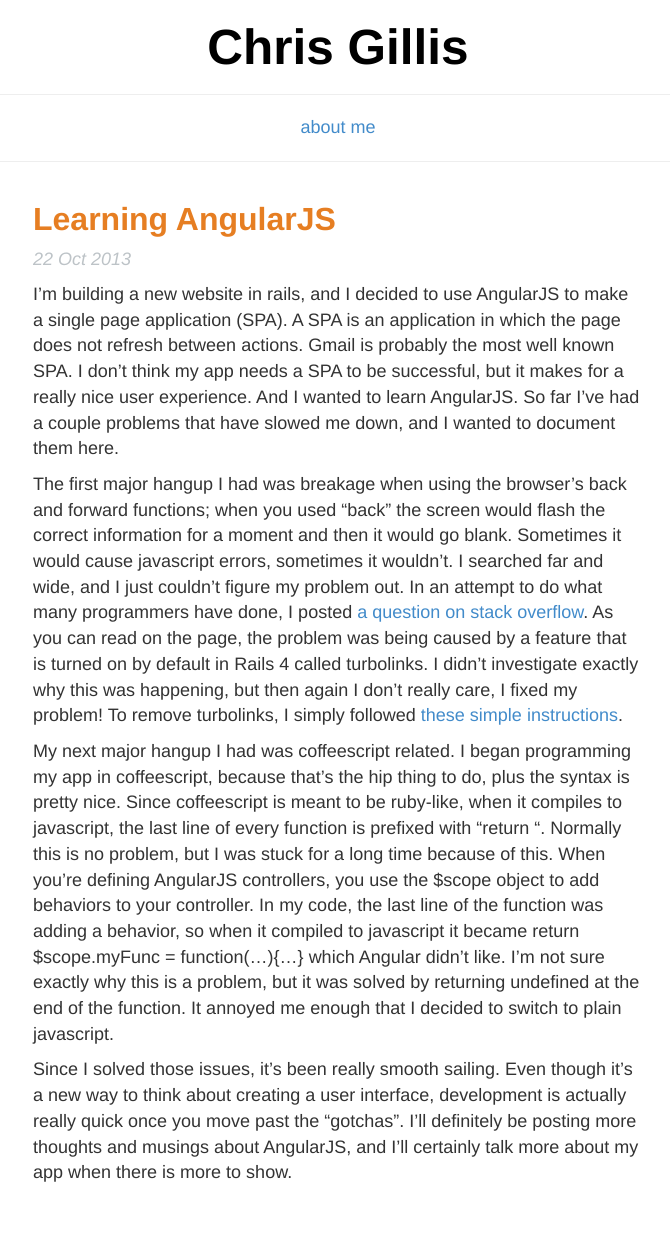
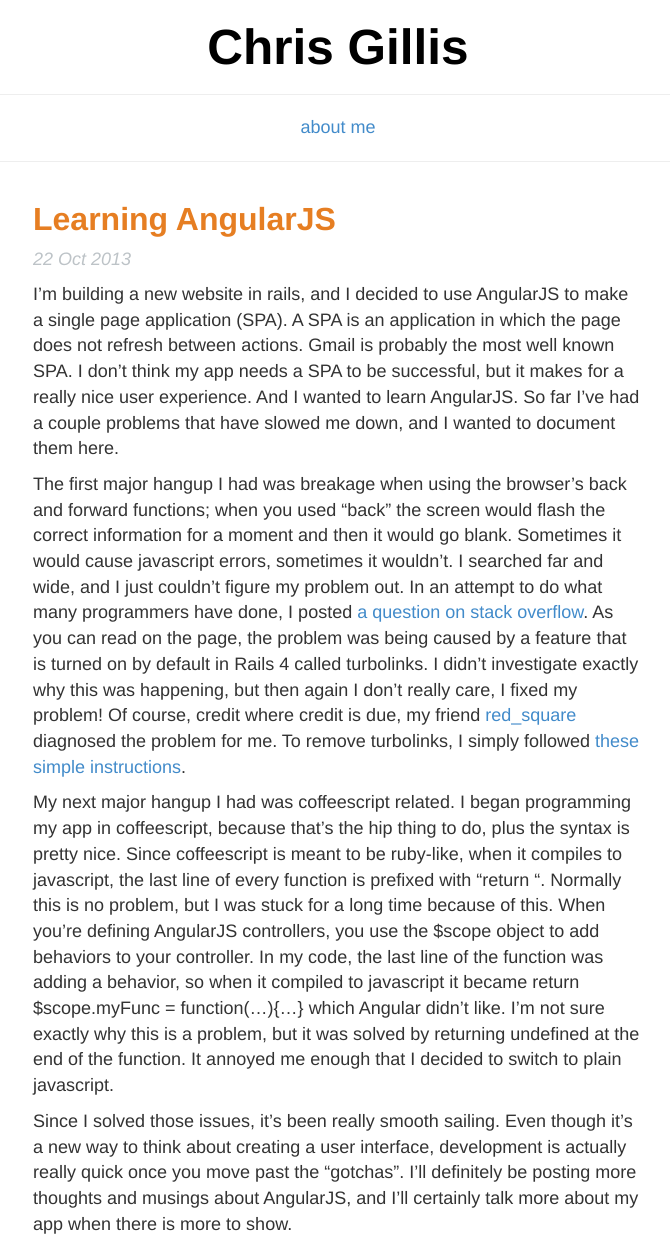
Before and after one commit to Chris-Gillis/z3roshot.github.io, a Jekyll site: the page built from _posts/2013-10-22-angularjs-thoughts.md, in a window 1280 px wide. Shown: the whole page, without its empty margins (302-972 px from the left). Built offline with Jekyll 4.4.1, drawn with Linux system fonts in a browser that asks for light colours; before the commit the page ends 1196 px from its top, so only the background shows below that.

Commit message:
Credited red_square for helping find the turbolinks issue

```diff
--- a/_posts/2013-10-22-angularjs-thoughts.md
+++ b/_posts/2013-10-22-angularjs-thoughts.md
@@ -6,7 +6,7 @@
 I'm building a new website in rails, and I decided to use AngularJS to make a single page application (SPA). A SPA is an application in which the page does not refresh between actions. Gmail is probably the most well known SPA. I don't think my app needs a SPA to be successful, but it makes for a really nice user experience. And I wanted to learn AngularJS.
 So far I've had a couple problems that have slowed me down, and I wanted to document them here.
 
-The first major hangup I had was breakage when using the browser's back and forward functions; when you used "back" the screen would flash the correct information for a moment and then it would go blank. Sometimes it would cause javascript errors, sometimes it wouldn't. I searched far and wide, and I just couldn't figure my problem out. In an attempt to do what many programmers have done, I posted [a question on stack overflow](http://stackoverflow.com/questions/19496453/angularjs-browser-back-button-stops-partials-from-loading-and-causes-page-refres). As you can read on the page, the problem was being caused by a feature that is turned on by default in Rails 4 called turbolinks. I didn't investigate exactly why this was happening, but then again I don't really care, I fixed my problem! To remove turbolinks, I simply followed [these simple instructions](http://blog.steveklabnik.com/posts/2013-06-25-removing-turbolinks-from-rails-4).
+The first major hangup I had was breakage when using the browser's back and forward functions; when you used "back" the screen would flash the correct information for a moment and then it would go blank. Sometimes it would cause javascript errors, sometimes it wouldn't. I searched far and wide, and I just couldn't figure my problem out. In an attempt to do what many programmers have done, I posted [a question on stack overflow](http://stackoverflow.com/questions/19496453/angularjs-browser-back-button-stops-partials-from-loading-and-causes-page-refres). As you can read on the page, the problem was being caused by a feature that is turned on by default in Rails 4 called turbolinks. I didn't investigate exactly why this was happening, but then again I don't really care, I fixed my problem! Of course, credit where credit is due, my friend [red_square](twitter.com/red_square) diagnosed the problem for me. To remove turbolinks, I simply followed [these simple instructions](http://blog.steveklabnik.com/posts/2013-06-25-removing-turbolinks-from-rails-4).
 
 My next major hangup I had was coffeescript related. I began programming my app in coffeescript, because that's the hip thing to do, plus the syntax is pretty nice. Since coffeescript is meant to be ruby-like, when it compiles to javascript, the last line of every function is prefixed with "return ". Normally this is no problem, but I was stuck for a long time because of this. When you're defining AngularJS controllers, you use the $scope object to add behaviors to your controller. In my code, the last line of the function was adding a behavior, so when it compiled to javascript it became
     return $scope.myFunc = function(...){...}
```
